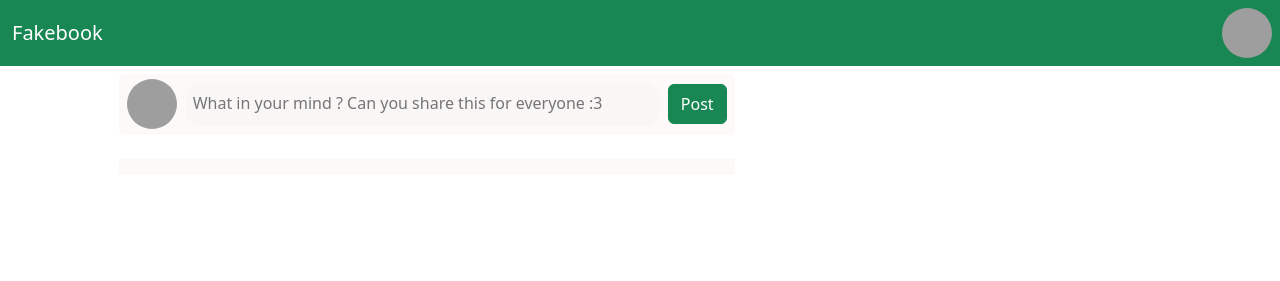
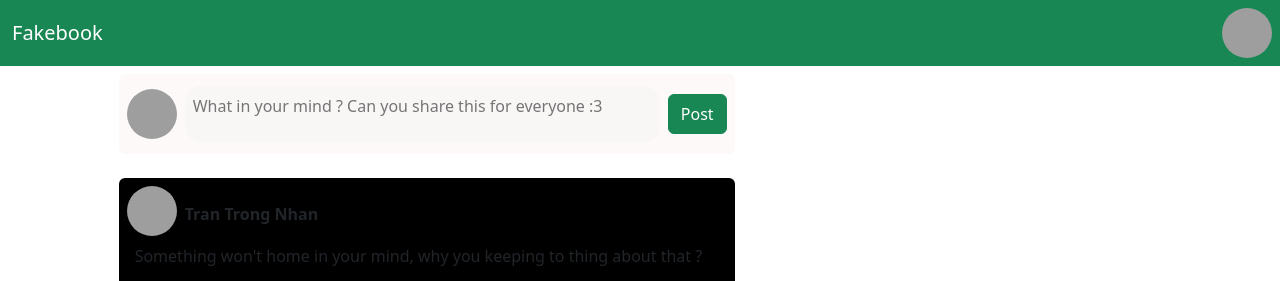
Before and after one commit to HenSanInDuty/social_network, a Django app: page /posts/ in a window 1280 px wide. Shown: the top 281 px of the page. Before the commit the page ends 129 px from the top, so only its background shows below. Run offline with Django 4.2, Linux system fonts and the light colour scheme; grey boxes are pictures that could not be loaded.

Commit message:
Post style

```diff
--- a/posts/templates/createPost.html
+++ /dev/null
@@ -1,10 +0,0 @@
-{% extends 'base.html' %}
-{% load static%}
-
-
-{% block title %}Post{% endblock %}
-{% block content %}
-            <div class="post-content p-2">
-
-            </div>
-{% endblock %}
--- /dev/null
+++ b/posts/templates/listPost.html
@@ -0,0 +1,58 @@
+{% extends 'base.html' %} {% load static%} {% block title %}Post{% endblock %}
+{% block content %}
+<div class="post-area rounded d-flex flex-row justify-content-center mt-2 mb-4">
+  <div class="post-main d-flex flex-row rounded">
+    <img
+      class="avatar rounded-circle mx-2"
+      data-bs-toggle="tooltip"
+      data-bs-placement="top"
+      data-bs-title="Nhan"
+      alt="avatar"
+      src="https://img.freepik.com/premium-vector/person-avatar-design_24877-38137.jpg?w=2000"
+    />
+    {{form.content}}
+    <button type="btn" class="btn btn-success btn-post mx-2">Post</button>
+  </div>
+  <div class="post-bottom"></div>
+</div>
+<div class="post-list d-flex flex-column mb-4">
+  <div class="post-content rounded d-flex flex-column mb-2">
+    <div class="post-content-header d-flex flex-row py-2">
+      <img
+        class="avatar rounded-circle mx-2"
+        data-bs-toggle="tooltip"
+        data-bs-placement="top"
+        data-bs-title="Nhan"
+        alt="avatar"
+        src="https://img.freepik.com/premium-vector/person-avatar-design_24877-38137.jpg?w=2000"
+      />
+      <span class="post-username pt-3">Tran Trong Nhan</span>
+    </div>
+    <div class="post-content-body px-3 pb-3">
+        <p>Something won't home in your mind, why you keeping to thing about that ?</p>
+        <img class="image-body" alt="image-1" src="https://ghiencongnghe.info/wp-content/uploads/2021/07/GG-la-gi-000.jpg"/>
+    </div>
+  </div>
+
+  <div class="post-content rounded d-flex flex-column mb-2">
+    <div class="post-content-header d-flex flex-row py-2">
+      <img
+        class="avatar rounded-circle mx-2"
+        data-bs-toggle="tooltip"
+        data-bs-placement="top"
+        data-bs-title="Nhan"
+        alt="avatar"
+        src="https://img.freepik.com/premium-vector/person-avatar-design_24877-38137.jpg?w=2000"
+      />
+      <span class="post-username pt-3">Tran Trong Nhan</span>
+    </div>
+    <div class="post-content-body px-3 pb-3">
+        <p>Something won't home in your mind, why you keeping to thing about that ?
+            Yep, just throw it through the window
+        </p>
+        <img class="image-body" alt="image-1" src="https://img5.thuthuatphanmem.vn/uploads/2021/08/25/hinh-nen-3d-cho-may-tinh-4k_084701936.jpg"/>
+    </div>
+  </div>
+
+</div>
+{% endblock %}
--- a/posts/views.py
+++ b/posts/views.py
@@ -5,7 +5,7 @@ from posts.models import Post
 from posts.forms import CreatePostForm
 # Create your views here.
 class CreatePost(generic.ListView):
-    template_name = 'createPost.html'
+    template_name = 'listPost.html'
     paginate_by = 10
 
     def get_queryset(self) :
--- a/static/style.css
+++ b/static/style.css
@@ -5,7 +5,7 @@
 
 .post-area {
     background-color: #fdf9f9;
-    height: 20%;
+    height: 5rem;
     align-items: center;
 }
 
@@ -30,5 +30,19 @@
 .post-bottom {}
 
 .post-content {
-    background-color: #fdf9f9;
+    background-color: #000;
+    width: 100%;
 }
+
+.post-content-header{
+    position: relative;
+    font-weight: bold;
+}
+
+.post-content-body{
+    max-height: auto;
+}
+.image-body{
+    max-width: 100%;
+    height: auto;
+}
--- a/templates/base.html
+++ b/templates/base.html
@@ -1,46 +1,63 @@
 {% load static %}
 <!DOCTYPE html>
 <html lang="en">
-
   <head>
     <meta charset="UTF-8" />
-    <meta name="viewport" content="width=device-width, initial-scale=1">
-    <link href="https://cdn.jsdelivr.net/npm/bootstrap@5.2.2/dist/css/bootstrap.min.css" rel="stylesheet" integrity="sha384-Zenh87qX5JnK2Jl0vWa8Ck2rdkQ2Bzep5IDxbcnCeuOxjzrPF/et3URy9Bv1WTRi" crossorigin="anonymous">
-    <link rel="stylesheet" type="text/css" href="{% static 'style.css' %}">
+    <meta name="viewport" content="width=device-width, initial-scale=1" />
+    <link
+      href="https://cdn.jsdelivr.net/npm/bootstrap@5.2.2/dist/css/bootstrap.min.css"
+      rel="stylesheet"
+      integrity="sha384-Zenh87qX5JnK2Jl0vWa8Ck2rdkQ2Bzep5IDxbcnCeuOxjzrPF/et3URy9Bv1WTRi"
+      crossorigin="anonymous"
+    />
+    <link rel="stylesheet" type="text/css" href="{% static 'style.css' %}" />
     <title>{% block title %} {% endblock %}</title>
   </head>
 
   <body>
-    <nav class="navbar navbar-expand-lg bg-success ">
+    <nav class="navbar navbar-expand-lg bg-success">
       <div class="container-fluid">
         <a class="navbar-brand text-bg-success" href="#">Fakebook</a>
-          <button class="navbar-toggler" type="button" data-bs-toggle="collapse" data-bs-target="#navbarText" aria-controls="navbarText" aria-expanded="false" aria-label="Toggle navigation">
+        <button
+          class="navbar-toggler"
+          type="button"
+          data-bs-toggle="collapse"
+          data-bs-target="#navbarText"
+          aria-controls="navbarText"
+          aria-expanded="false"
+          aria-label="Toggle navigation"
+        >
           <span class="navbar-toggler-icon"></span>
         </button>
       </div>
-        <img class="avatar rounded-circle me-2" data-bs-toggle="tooltip" data-bs-placement="top" data-bs-title="Nhan" alt="avatar" src="https://img.freepik.com/premium-vector/person-avatar-design_24877-38137.jpg?w=2000">
+      <img
+        class="avatar rounded-circle me-2"
+        data-bs-toggle="tooltip"
+        data-bs-placement="top"
+        data-bs-title="Nhan"
+        alt="avatar"
+        src="https://img.freepik.com/premium-vector/person-avatar-design_24877-38137.jpg?w=2000"
+      />
     </nav>
     <div class="container-fluid">
       <div class="row justify-content-start">
         <div class="col-1 col-sm-1"></div>
         <div class="col-7 col-sm-6 d-flex flex-column">
-          <div class="post-area rounded d-flex flex-row justify-content-center mt-2 mb-4">
-            <div class="post-main d-flex flex-row rounded">
-              <img class="avatar rounded-circle mx-2" data-bs-toggle="tooltip" data-bs-placement="top" data-bs-title="Nhan" alt="avatar" src="https://img.freepik.com/premium-vector/person-avatar-design_24877-38137.jpg?w=2000">
-              {{form.content}}
-              <button type="btn" class="btn btn-success btn-post mx-2">Post</button>
-            </div>
-            <div class="post-bottom">
-            </div>
-          </div>
           {% block content %}{% endblock %}
         </div>
         <div class="col-4 col-sm-5">{% block sidecontent %}{% endblock %}</div>
       </div>
     </div>
 
-    <script src="https://cdn.jsdelivr.net/npm/@popperjs/core@2.11.6/dist/umd/popper.min.js" integrity="sha384-oBqDVmMz9ATKxIep9tiCxS/Z9fNfEXiDAYTujMAeBAsjFuCZSmKbSSUnQlmh/jp3" crossorigin="anonymous"></script>
-    <script src="https://cdn.jsdelivr.net/npm/bootstrap@5.2.2/dist/js/bootstrap.min.js" integrity="sha384-IDwe1+LCz02ROU9k972gdyvl+AESN10+x7tBKgc9I5HFtuNz0wWnPclzo6p9vxnk" crossorigin="anonymous"></script>
+    <script
+      src="https://cdn.jsdelivr.net/npm/@popperjs/core@2.11.6/dist/umd/popper.min.js"
+      integrity="sha384-oBqDVmMz9ATKxIep9tiCxS/Z9fNfEXiDAYTujMAeBAsjFuCZSmKbSSUnQlmh/jp3"
+      crossorigin="anonymous"
+    ></script>
+    <script
+      src="https://cdn.jsdelivr.net/npm/bootstrap@5.2.2/dist/js/bootstrap.min.js"
+      integrity="sha384-IDwe1+LCz02ROU9k972gdyvl+AESN10+x7tBKgc9I5HFtuNz0wWnPclzo6p9vxnk"
+      crossorigin="anonymous"
+    ></script>
   </body>
-
 </html>
```
Lines whose indentation alone changed are shown as unchanged.
